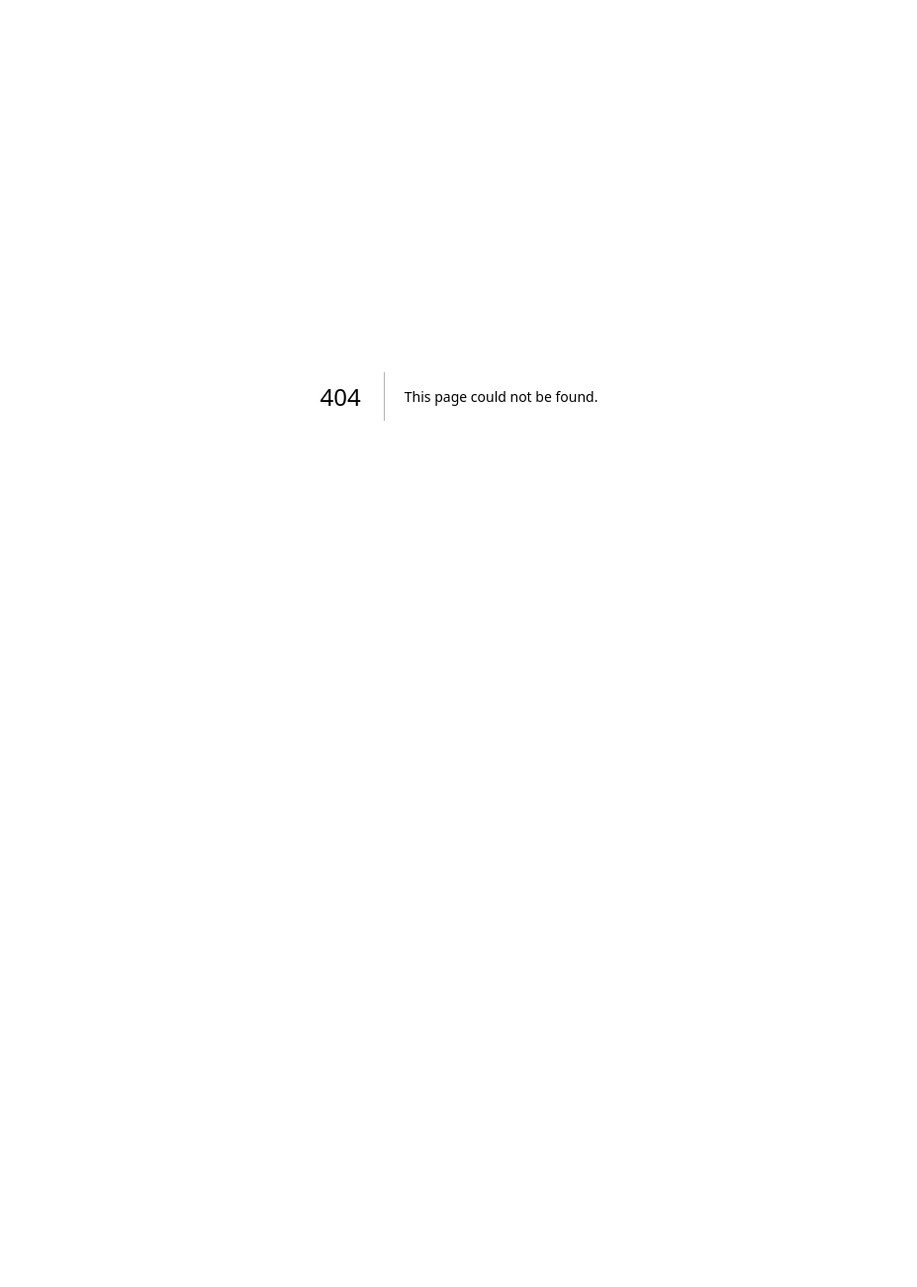
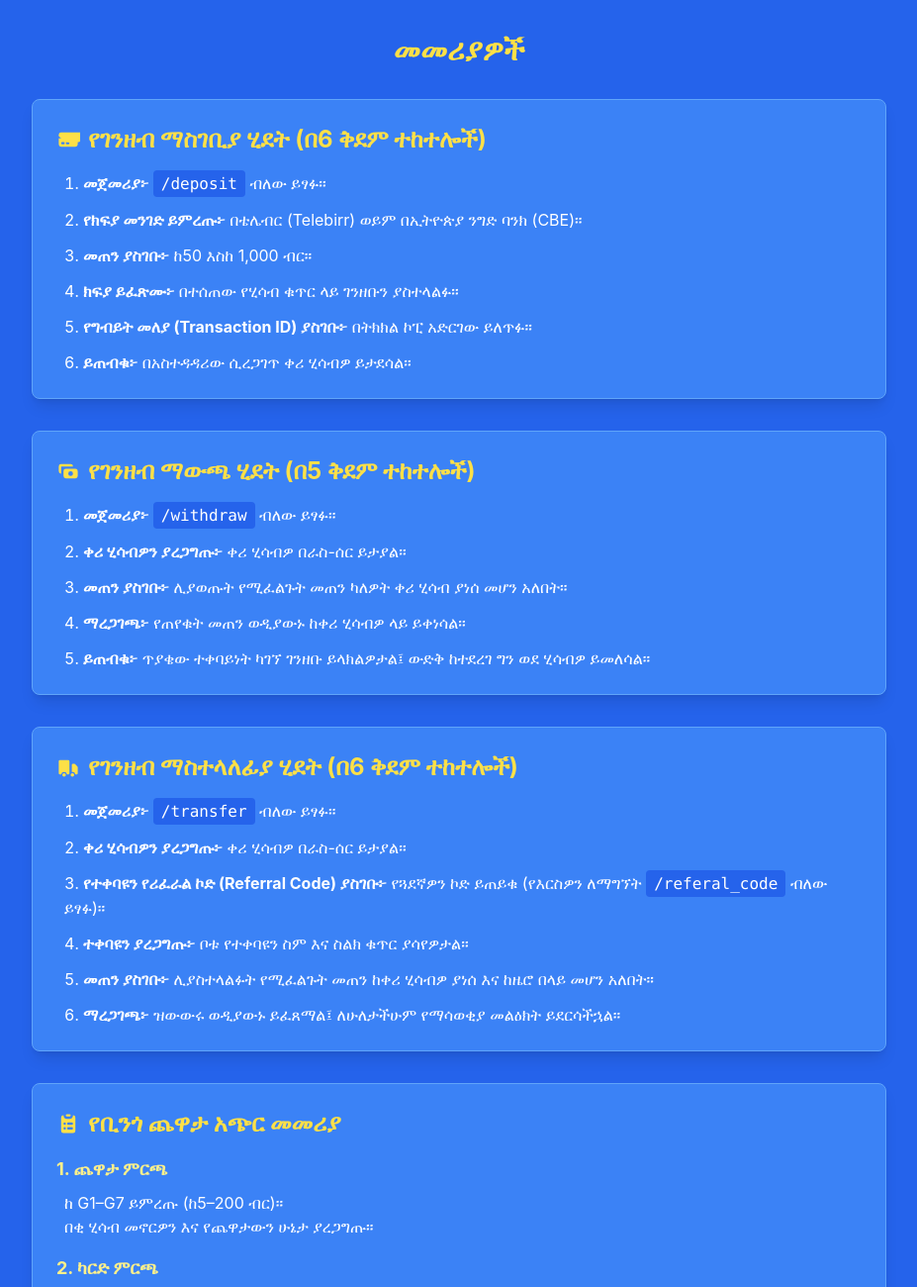
Before and after one commit to biruhbingo-cmyk/biruh-bingo-frontend, a Next.js app: page /instruction in a window 1280 px wide. Before the commit this address had no page. Shown: the top 1300 px of the page at 99% size, without its empty margins (176-1103 px from the left). Before the commit the page ends 800 px from the top, so only its background shows below. Built offline with nearby package versions, Linux system fonts and the light colour scheme.

Commit message:
instruction page added

```diff
--- /dev/null
+++ b/src/app/instruction/page.tsx
@@ -0,0 +1,155 @@
+'use client';
+
+export default function InstructionPage() {
+  return (
+    <main className="min-h-screen bg-blue-600 text-white">
+      <div className="max-w-4xl mx-auto px-4 py-6 sm:py-8">
+        <h1 className="text-2xl sm:text-3xl font-bold text-center mb-6 sm:mb-8 text-yellow-300">
+          መመሪያዎች
+        </h1>
+
+        <div className="space-y-6 sm:space-y-8">
+          {/* Deposit Process */}
+          <section className="bg-blue-500 rounded-lg p-4 sm:p-6 border border-blue-400 shadow-lg">
+            <h2 className="text-xl sm:text-2xl font-bold mb-4 text-yellow-300 flex items-center gap-2">
+              <svg className="w-6 h-6" fill="currentColor" viewBox="0 0 20 20">
+                <path d="M4 4a2 2 0 00-2 2v1a16.94 16.94 0 0012 6 16.94 16.94 0 0012-6V6a2 2 0 00-2-2H4z" />
+                <path fillRule="evenodd" d="M18 9H2v5a2 2 0 002 2h12a2 2 0 002-2V9zM4 13a1 1 0 011-1h1a1 1 0 110 2H5a1 1 0 01-1-1zm5-1a1 1 0 100 2h1a1 1 0 100-2H9z" clipRule="evenodd" />
+              </svg>
+              የገንዘብ ማስገቢያ ሂደት (በ6 ቅደም ተከተሎች)
+            </h2>
+            <ol className="space-y-3 list-decimal list-inside">
+              <li className="pl-2">
+                <strong>መጀመሪያ፦</strong> <code className="bg-blue-600 px-2 py-1 rounded">/deposit</code> ብለው ይፃፉ።
+              </li>
+              <li className="pl-2">
+                <strong>የክፍያ መንገድ ይምረጡ፦</strong> በቴሌብር (Telebirr) ወይም በኢትዮጵያ ንግድ ባንክ (CBE)።
+              </li>
+              <li className="pl-2">
+                <strong>መጠን ያስገቡ፦</strong> ከ50 እስከ 1,000 ብር።
+              </li>
+              <li className="pl-2">
+                <strong>ክፍያ ይፈጽሙ፦</strong> በተሰጠው የሂሳብ ቁጥር ላይ ገንዘቡን ያስተላልፉ።
+              </li>
+              <li className="pl-2">
+                <strong>የግብይት መለያ (Transaction ID) ያስገቡ፦</strong> በትክክል ኮፒ አድርገው ይለጥፉ።
+              </li>
+              <li className="pl-2">
+                <strong>ይጠብቁ፦</strong> በአስተዳዳሪው ሲረጋገጥ ቀሪ ሂሳብዎ ይታደሳል።
+              </li>
+            </ol>
+          </section>
+
+          {/* Withdrawal Process */}
+          <section className="bg-blue-500 rounded-lg p-4 sm:p-6 border border-blue-400 shadow-lg">
+            <h2 className="text-xl sm:text-2xl font-bold mb-4 text-yellow-300 flex items-center gap-2">
+              <svg className="w-6 h-6" fill="currentColor" viewBox="0 0 20 20">
+                <path fillRule="evenodd" d="M4 4a2 2 0 00-2 2v4a2 2 0 002 2V6h10a2 2 0 00-2-2H4zm2 6a2 2 0 012-2h8a2 2 0 012 2v4a2 2 0 01-2 2H8a2 2 0 01-2-2v-4zm6 4a2 2 0 100-4 2 2 0 000 4z" clipRule="evenodd" />
+              </svg>
+              የገንዘብ ማውጫ ሂደት (በ5 ቅደም ተከተሎች)
+            </h2>
+            <ol className="space-y-3 list-decimal list-inside">
+              <li className="pl-2">
+                <strong>መጀመሪያ፦</strong> <code className="bg-blue-600 px-2 py-1 rounded">/withdraw</code> ብለው ይፃፉ።
+              </li>
+              <li className="pl-2">
+                <strong>ቀሪ ሂሳብዎን ያረጋግጡ፦</strong> ቀሪ ሂሳብዎ በራስ-ሰር ይታያል።
+              </li>
+              <li className="pl-2">
+                <strong>መጠን ያስገቡ፦</strong> ሊያወጡት የሚፈልጉት መጠን ካለዎት ቀሪ ሂሳብ ያነሰ መሆን አለበት።
+              </li>
+              <li className="pl-2">
+                <strong>ማረጋገጫ፦</strong> የጠየቁት መጠን ወዲያውኑ ከቀሪ ሂሳብዎ ላይ ይቀነሳል።
+              </li>
+              <li className="pl-2">
+                <strong>ይጠብቁ፦</strong> ጥያቄው ተቀባይነት ካገኘ ገንዘቡ ይላክልዎታል፤ ውድቅ ከተደረገ ግን ወደ ሂሳብዎ ይመለሳል።
+              </li>
+            </ol>
+          </section>
+
+          {/* Transfer Process */}
+          <section className="bg-blue-500 rounded-lg p-4 sm:p-6 border border-blue-400 shadow-lg">
+            <h2 className="text-xl sm:text-2xl font-bold mb-4 text-yellow-300 flex items-center gap-2">
+              <svg className="w-6 h-6" fill="currentColor" viewBox="0 0 20 20">
+                <path d="M8 16.5a1.5 1.5 0 11-3 0 1.5 1.5 0 013 0zM15 16.5a1.5 1.5 0 11-3 0 1.5 1.5 0 013 0z" />
+                <path d="M3 4a1 1 0 00-1 1v10a1 1 0 001 1h1.05a2.5 2.5 0 014.9 0H10a1 1 0 001-1V5a1 1 0 00-1-1H3zM14 7a1 1 0 00-1 1v6.05A2.5 2.5 0 0115.95 16H17a1 1 0 001-1v-5a1 1 0 00-.293-.707l-2-2A1 1 0 0015 7h-1z" />
+              </svg>
+              የገንዘብ ማስተላለፊያ ሂደት (በ6 ቅደም ተከተሎች)
+            </h2>
+            <ol className="space-y-3 list-decimal list-inside">
+              <li className="pl-2">
+                <strong>መጀመሪያ፦</strong> <code className="bg-blue-600 px-2 py-1 rounded">/transfer</code> ብለው ይፃፉ።
+              </li>
+              <li className="pl-2">
+                <strong>ቀሪ ሂሳብዎን ያረጋግጡ፦</strong> ቀሪ ሂሳብዎ በራስ-ሰር ይታያል።
+              </li>
+              <li className="pl-2">
+                <strong>የተቀባዩን የሪፈራል ኮድ (Referral Code) ያስገቡ፦</strong> የጓደኛዎን ኮድ ይጠይቁ (የእርስዎን ለማግኘት <code className="bg-blue-600 px-2 py-1 rounded">/referal_code</code> ብለው ይፃፉ)።
+              </li>
+              <li className="pl-2">
+                <strong>ተቀባዩን ያረጋግጡ፦</strong> ቦቱ የተቀባዩን ስም እና ስልክ ቁጥር ያሳየዎታል።
+              </li>
+              <li className="pl-2">
+                <strong>መጠን ያስገቡ፦</strong> ሊያስተላልፉት የሚፈልጉት መጠን ከቀሪ ሂሳብዎ ያነሰ እና ከዜሮ በላይ መሆን አለበት።
+              </li>
+              <li className="pl-2">
+                <strong>ማረጋገጫ፦</strong> ዝውውሩ ወዲያውኑ ይፈጸማል፤ ለሁለታችሁም የማሳወቂያ መልዕክት ይደርሳችኋል።
+              </li>
+            </ol>
+          </section>
+
+          {/* Bingo Game Instructions */}
+          <section className="bg-blue-500 rounded-lg p-4 sm:p-6 border border-blue-400 shadow-lg">
+            <h2 className="text-xl sm:text-2xl font-bold mb-4 text-yellow-300 flex items-center gap-2">
+              <svg className="w-6 h-6" fill="currentColor" viewBox="0 0 20 20">
+                <path d="M9 2a1 1 0 000 2h2a1 1 0 100-2H9z" />
+                <path fillRule="evenodd" d="M4 5a2 2 0 012-2 3 3 0 003 3h2a3 3 0 003-3 2 2 0 012 2v11a2 2 0 01-2 2H6a2 2 0 01-2-2V5zm3 4a1 1 0 000 2h.01a1 1 0 100-2H7zm3 0a1 1 0 000 2h3a1 1 0 100-2h-3zm-3 4a1 1 0 100 2h.01a1 1 0 100-2H7zm3 0a1 1 0 100 2h3a1 1 0 100-2h-3z" clipRule="evenodd" />
+              </svg>
+              የቢንጎ ጨዋታ አጭር መመሪያ
+            </h2>
+            <div className="space-y-4">
+              <div>
+                <h3 className="font-bold text-lg mb-2 text-yellow-200">1. ጨዋታ ምርጫ</h3>
+                <p className="pl-2">ከ G1–G7 ይምረጡ (ከ5–200 ብር)።</p>
+                <p className="pl-2">በቂ ሂሳብ መኖርዎን እና የጨዋታውን ሁኔታ ያረጋግጡ።</p>
+              </div>
+
+              <div>
+                <h3 className="font-bold text-lg mb-2 text-yellow-200">2. ካርድ ምርጫ</h3>
+                <p className="pl-2">አረንጓዴ፦ የሚመረጥ | ቀይ፦ የተያዘ።</p>
+                <p className="pl-2">ከ100 ካርዶች ውስጥ የሚወዱትን ይምረጡ።</p>
+              </div>
+
+              <div>
+                <h3 className="font-bold text-lg mb-2 text-yellow-200">3. አጨዋወት</h3>
+                <p className="pl-2">ቁጥሮች ሲጠሩ በካርድዎ ላይ ካሉ ይጫኑ (ምልክት ያድርጉ)።</p>
+                <p className="pl-2">የመሃል ቁጥር (#) ሁልጊዜ ነጻ ስጦታ ነው።</p>
+              </div>
+
+              <div>
+                <h3 className="font-bold text-lg mb-2 text-yellow-200">4. ቢንጎ ለማለት</h3>
+                <p className="pl-2">5 ቁጥሮች በመስመር (አግድም፣ ቀጥ፣ ወይም ሰያፍ) ሲሞሉ "Bingo" ይጫኑ።</p>
+                <p className="pl-2">ቀድሞ በትክክል የጠራ ተጫዋች ያሸንፋል።</p>
+              </div>
+
+              <div>
+                <h3 className="font-bold text-lg mb-2 text-yellow-200">5. ሽልማት</h3>
+                <p className="pl-2">አሸናፊው ተጫዋቾች በከፈሉት ድምር ልክ ሽልማቱን በቀጥታ ሂሳቡ ላይ ያገኛል።</p>
+              </div>
+
+              <div>
+                <h3 className="font-bold text-lg mb-2 text-yellow-200">6. ዋና ቁልፎች</h3>
+                <p className="pl-2"><span className="mr-2">🔄</span><strong>Refresh:</strong> መረጃ ለማደስ።</p>
+                <p className="pl-2"><span className="mr-2">🚪</span><strong>Leave:</strong> ለመውጣት (ውርርድ አይመለስም)።</p>
+              </div>
+
+              <div>
+                <p className="pl-2"><span className="mr-2">💡</span><strong>ምክር፦</strong> ቁጥሮችን በፍጥነት ይከታተሉ፤ ሳይሞሉ "Bingo" አይበሉ!</p>
+              </div>
+            </div>
+          </section>
+        </div>
+      </div>
+    </main>
+  );
+}
```
